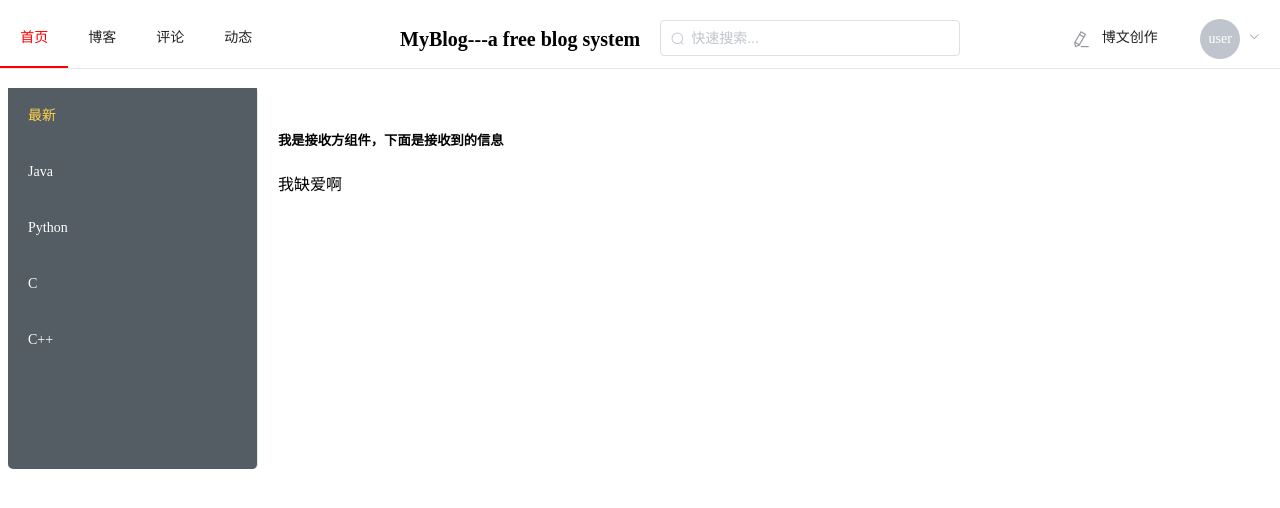
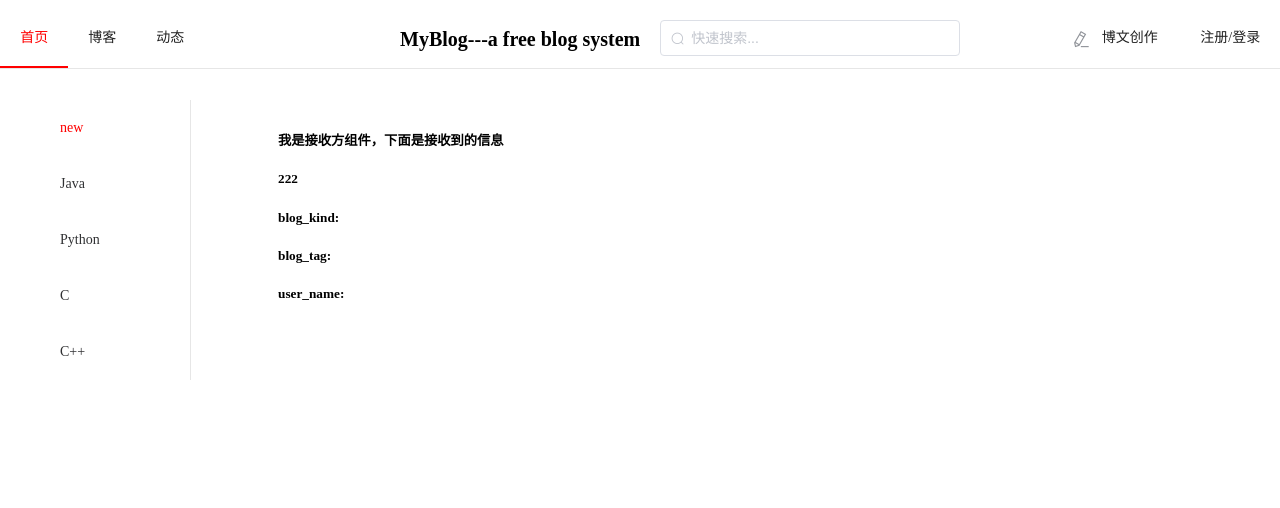
Before and after one commit to numsi/MyBlog-Vue, a Vue app: page / in a window 1280 px wide. Shown: the top 508 px of the page. Built offline with nearby package versions, Linux system fonts and the light colour scheme; what mavon-editor would draw is missing.

Commit message:
优化导航栏

```diff
--- a/src/components/NavMenu.vue
+++ b/src/components/NavMenu.vue
@@ -23,7 +23,7 @@
                     @keyup.enter.native="search"
             >
             </el-input>
-            <el-menu-item style="position: absolute;right: 8%">
+            <el-menu-item index="/blogedit"  style="position: absolute;right: 8%">
                 <i class="el-icon-edit"></i>
                 博文创作
             </el-menu-item>
@@ -53,8 +53,8 @@
             <!--<el-menu-item v-if="this.$store.state.isLogin" style="position: absolute;right:0">-->
                 <!--<el-avatar> user </el-avatar>-->
             <!--</el-menu-item>-->
-            <el-menu-item v-else style="position: absolute;right:0">
-                <router-link to="/login">注册/登录</router-link>
+            <el-menu-item index="/login" v-else style="position: absolute;right:0">
+                注册/登录
             </el-menu-item>
         </el-menu>
 
@@ -70,11 +70,11 @@
                 navList: [
                     {name: '/', navItem: '首页'},
                     {name: '/blog', navItem: '博客'},
-                    {name: '/comment', navItem: '评论'},
+                    // {name: '/comment', navItem: '评论'},
                     {name: '/动态', navItem: '动态'}
                 ],
                 keywords: '',
-                path: '首页',
+                path: '/',
                 img_url:''
             }
         },
@@ -95,7 +95,7 @@
         methods: {
             search(){
                 console.log("出发搜索");
-            }
+            },
         }
     }
 </script>
--- a/src/components/ShowAll.vue
+++ b/src/components/ShowAll.vue
@@ -2,7 +2,10 @@
 
     <div class="brotherOne">
         <h5>我是接收方组件，下面是接收到的信息</h5>
-        <span>{{name}}</span>
+        <h5>{{name}}</h5>
+        <h5>blog_kind:{{blog_kind}}</h5>
+        <h5>blog_tag:{{blog_tag}}</h5>
+        <h5>user_name:{{user_name}}</h5>
     </div>
 
 </template>
@@ -10,8 +13,26 @@
 <script>
     export default {
         name: "ShowAll",
-        data() { return { name: "我缺爱啊" } },
-        mounted() { let self = this; this.bus.$on("blog_kind", function(item) { self.name = item; }) }
+        props:{
+            user_name:''
+        },
+        data() {
+            return {
+                name: "1111",
+                blog_kind:'',
+                blog_tag:'',
+
+            }
+        },
+        mounted() {
+            let self = this;
+            this.bus.$on("blog_kind", function(item) { self.blog_kind = item; })
+            this.bus.$on("blog_tag", function(item) { self.blog_tag = item; })
+            this.bus.$on("user_name", function(item) { self.user_name = item; })
+        },
+        created(){
+            this.name="222"
+        }
 
     }
 </script>
--- a/src/components/SideBar.vue
+++ b/src/components/SideBar.vue
@@ -1,15 +1,13 @@
 <template>
     <el-menu
-            :default-active="isActive"
-            class="el-menu-admin"
-            router
-            mode="vertical"
-            background-color="#545c64"
-            text-color="#fff"
-            active-text-color="#ffd04b"
+            class="categories"
+            default-active="-1"
+            @select="handleSelect"
+            active-text-color="red"
     >
 
-        <el-menu-item v-for="(item,i) in sideList" :key="i" :index="item.name" @click="routerTo(item.name)" >
+        <!--<el-menu-item v-for="(item,i) in sideList"   :index="item.name" @click="routerTo(item)" >-->
+        <el-menu-item v-for="(item,i) in sideList"   :index="item.name"  >
             {{ item.sideItem }}
         </el-menu-item>
     </el-menu>
@@ -18,41 +16,43 @@
 <script>
     export default {
         name: "SideBar",
-        methods: {
-            routerTo(message) {
-                // this.$router.push({name: '/', params: {userId: 123}});
-                console.log("11111");
-                //发送博客种类
-                this.bus.$emit("blog_kind", message)
-            }
-        },
         data(){
             return{
                 isActive:"new",
                 sideList: [
-                    {name: 'new', sideItem: '最新'},
-                    {name: 'java', sideItem: 'Java'},
-                    {name: 'python', sideItem: 'Python'},
-                    {name: 'c', sideItem: 'C'},
-                    {name: 'cpp', sideItem: 'C++'}
+                    {name: '-1', sideItem: 'new'},
+                    {name: '0', sideItem: 'Java'},
+                    {name: '1', sideItem: 'Python'},
+                    {name: '2', sideItem: 'C'},
+                    {name: '3', sideItem: 'C++'}
                 ]
             }
         },
-        mounted(){
-            // this.$router.push({name: '/', params: {userId: 123}});
-            console.log("11111");
-            //发送博客种类
-            this.bus.$emit("blog_kind", this.isActive)
-
-        }
+        methods: {
+            routerTo(item) {
+                // this.$router.push({name: '/', params: {userId: 123}});
+                console.log("11111");
+                this.isActive=item.sideItem;
+                console.log(this.isActive);
+                //发送博客种类
+                this.bus.$emit("blog_kind", item.sideItem )
+            },
+            handleSelect (key, keyPath) {
+                this.isActive = key
+                console.log(key);
+                this.bus.$emit("blog_kind", key)
+            }
+        },
     }
 </script>
 
 <style scoped>
-    .el-menu-admin {
-        border-radius: 5px;
-        height: 50%;
-        margin-top: 80px;
+    .categories {
+        position: fixed;
+        margin-left: 50%;
+        left: -600px;
+        top: 100px;
+        width: 150px;
     }
 
 </style>
--- /dev/null
+++ b/src/components/Tags.vue
@@ -0,0 +1,66 @@
+<template>
+    <div class="tag">
+        <el-card class="box-card" >
+            <div slot="header" class="d-flex align-items-center">
+                <img class="card-icon" src="../assets/img/biaoqian.png" />
+                <span>标签</span>
+            </div>
+            <div class="text item">
+                <el-tag size="mini" v-for="(item,i) in blog_tag"   :index="item.index"  class="tag-item" @click="tag(item.index)">
+                    {{item.name}}
+                </el-tag>
+            </div>
+        </el-card>
+    </div>
+</template>
+
+<script>
+    export default {
+        name: "Tags",
+        data(){
+            return{
+                blog_tag:[
+                    {index: '0', name: 'new'},
+                    {index: '1', name: 'Java'},
+                    {index: '2', name: 'Python'},
+                    {index: '3', name: 'C'},
+                    {index: '4', name: 'C++'}
+                ]
+            }
+        },
+        methods: {
+            tag(name) {
+                // this.$router.push({
+                //     name: '/showAll',
+                //     params: {
+                //         'name': name
+                //     }
+                // });
+                console.log("点击标签:"+name);
+                this.bus.$emit("blog_tag", name)
+            },
+        }
+    }
+</script>
+
+<style scoped>
+
+    .box-card .item:hover {
+        color: #409EFF;
+        cursor: pointer;
+    }
+
+    .box-card span {
+        font-weight: bold;
+    }
+
+    .card-icon {
+        width: 20px;
+        height: 20px;
+        margin-right: 10px;
+    }
+
+    .tag-item {
+        margin-right: 10px;
+    }
+</style>
--- a/src/router/index.js
+++ b/src/router/index.js
@@ -5,6 +5,7 @@ import Home from '../views/Home'
 import Login from '../views/Login'
 import Register from '../views/Register'
 import ShowAll from '../components/ShowAll'
+import MyBlog from '../views/user/MyBlog'
 
 
 Vue.use(VueRouter)
@@ -14,44 +15,12 @@ const routes = [
     path: '/',
     name: 'Index',
     component: Index,
-    children:[
-        {
-            path:'/',
-            name:"",
-            component:ShowAll,
-
-        },
-        {
-            path:'new',
-            name:"New",
-            component:ShowAll
-        },
-        {
-            path:'java',
-            name:"Java",
-            component:ShowAll
-        },
-        {
-            path:'python',
-            name:"Python",
-            component:ShowAll
-        },
-        {
-            path:'c',
-            name:"C",
-            component:ShowAll
-        },
-        {
-            path:'cpp',
-            name:"C++",
-            component:ShowAll
-        }
-    ]
+    // redirect:'/showAll',
   },
   {
-      path: '/home',
-      name: 'Home',
-      component: Home
+      path: '/blog',
+      name: 'MyBlog',
+      component: MyBlog
   },
   {
       path: '/login',
--- a/src/store/index.js
+++ b/src/store/index.js
@@ -5,12 +5,15 @@ Vue.use(Vuex)
 
 export default new Vuex.Store({
   state: {
-    isLogin:true,
+    isLogin:false,
     user_name:'',
     token:'',
     user_img_url:''
   },
   mutations: {
+    changeLogin(state){
+      state.isLogin=!state.isLogin;
+    }
   },
   actions: {
   },
--- a/src/views/Index.vue
+++ b/src/views/Index.vue
@@ -7,14 +7,17 @@
             </el-header>
             <!--<el-row style="height: 100%;">-->
             <el-container>
+
                 <!--侧边栏-->
                 <el-aside style="height: 112%;margin-top: -80px;width: 250px">
                     <side-bar></side-bar>
+                    <!--<side-menu></side-menu>-->
                 </el-aside>
                 <!--内容-->
                 <el-main>
-                    <router-view></router-view>
+                    <show-all></show-all>
                 </el-main>
+
             </el-container>
         </el-container>
 
@@ -30,7 +33,7 @@
         components:{
             NavMenu,
             SideBar,
-            ShowAll
+            ShowAll,
         },
 
     }
--- a/src/views/Login.vue
+++ b/src/views/Login.vue
@@ -7,7 +7,7 @@
             <el-input type="text" v-model="loginForm.username"
                       auto-complete="off" placeholder="账号"></el-input>
         </el-form-item>
-        <el-form-item prop="user_password">
+        <el-form-item prop="password">
             <el-input type="password" v-model="loginForm.password" :type="pwdType"
                       auto-complete="off" placeholder="密码">
 
@@ -38,14 +38,15 @@
                     password: ''
                 },
                 loading: false,
-                pwdType:''
+                pwdType:'password'
             }
         },
         methods: {
             login() {
                 if(this.loginForm.username=="admin"&&this.loginForm.password=="123456"){
                     this.$message.success("登录成功")
-                    this.$router.push("/home")
+                    this.$store.commit("changeLogin")
+                    this.$router.push("/")
                 }else {
                     this.$message.error("账号密码错误")
                     //清空账号密码
--- /dev/null
+++ b/src/views/user/MyBlog.vue
@@ -0,0 +1,48 @@
+<template>
+    <div>
+        <el-container id="admin-body">
+            <!--顶部导航栏-->
+            <el-header style="z-index: 1;height: 80px;margin-left: -2.2%">
+                <nav-menu style="position: absolute;width: 100%;"></nav-menu>
+            </el-header>
+            <!--<el-row style="height: 100%;">-->
+            <el-container>
+                <!--内容-->
+                <el-main>
+                    <show-all :user_name="user_name"></show-all>
+                </el-main>
+                <!--侧边栏-->
+                <el-aside style="height: 112%;margin-top: 70px;width: 250px">
+                    <tags></tags>
+                </el-aside>
+
+            </el-container>
+        </el-container>
+
+    </div>
+</template>
+
+<script>
+    import NavMenu from '../../components/NavMenu' //引入顶端导航栏
+    import Tags from '../../components/Tags'  //引入标签框
+    import ShowAll from '../../components/ShowAll' //引入显示所有博文
+    export default {
+        name: "MyBlog",
+        components:{
+            NavMenu,
+            Tags,
+            ShowAll
+        },
+        data(){
+
+            return{
+                user_name:"测试用户"
+            }
+
+        }
+    }
+</script>
+
+<style scoped>
+
+</style>
```
Also changed, not shown: src/assets/img/biaoqian.png (added).
